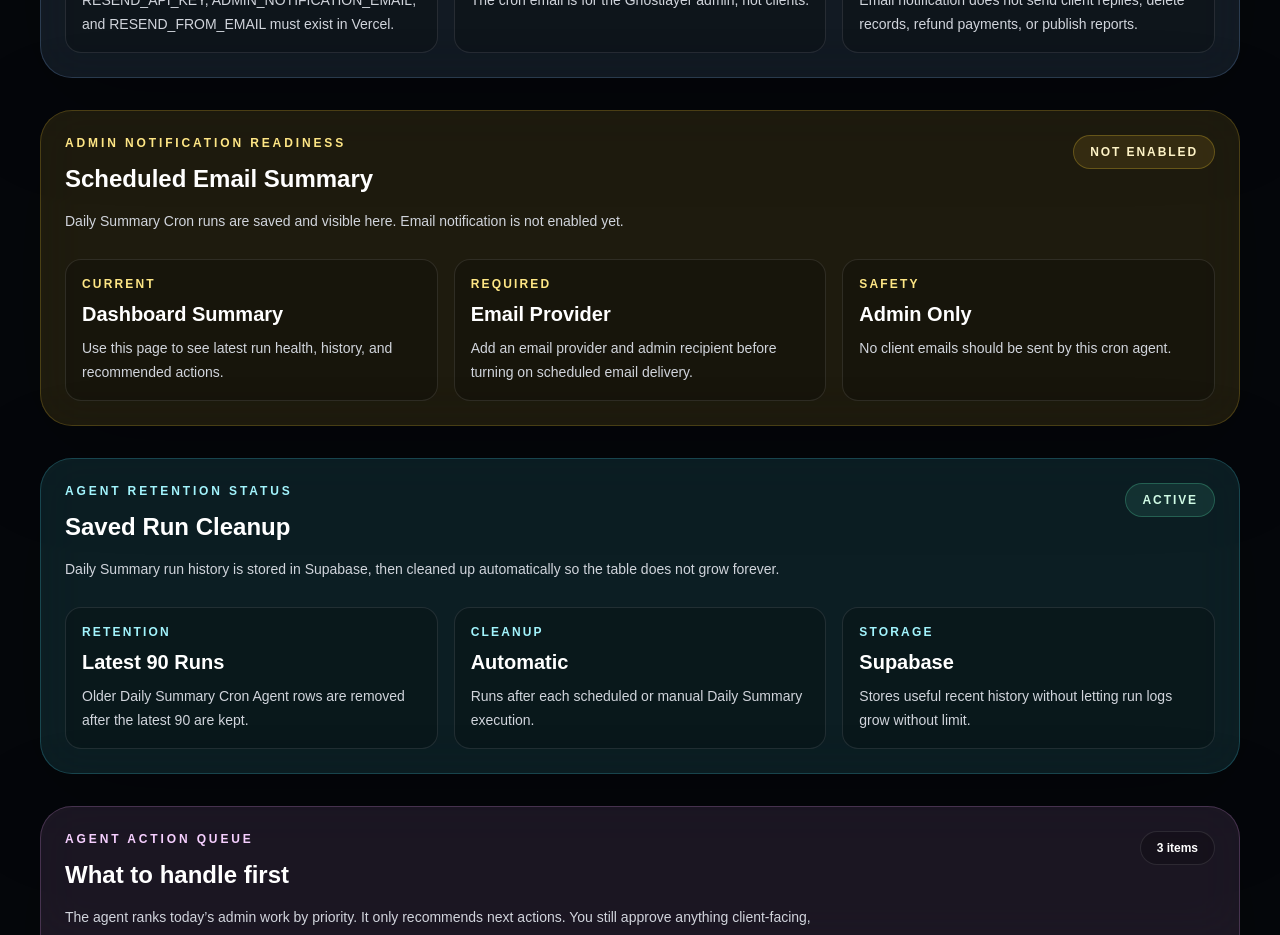
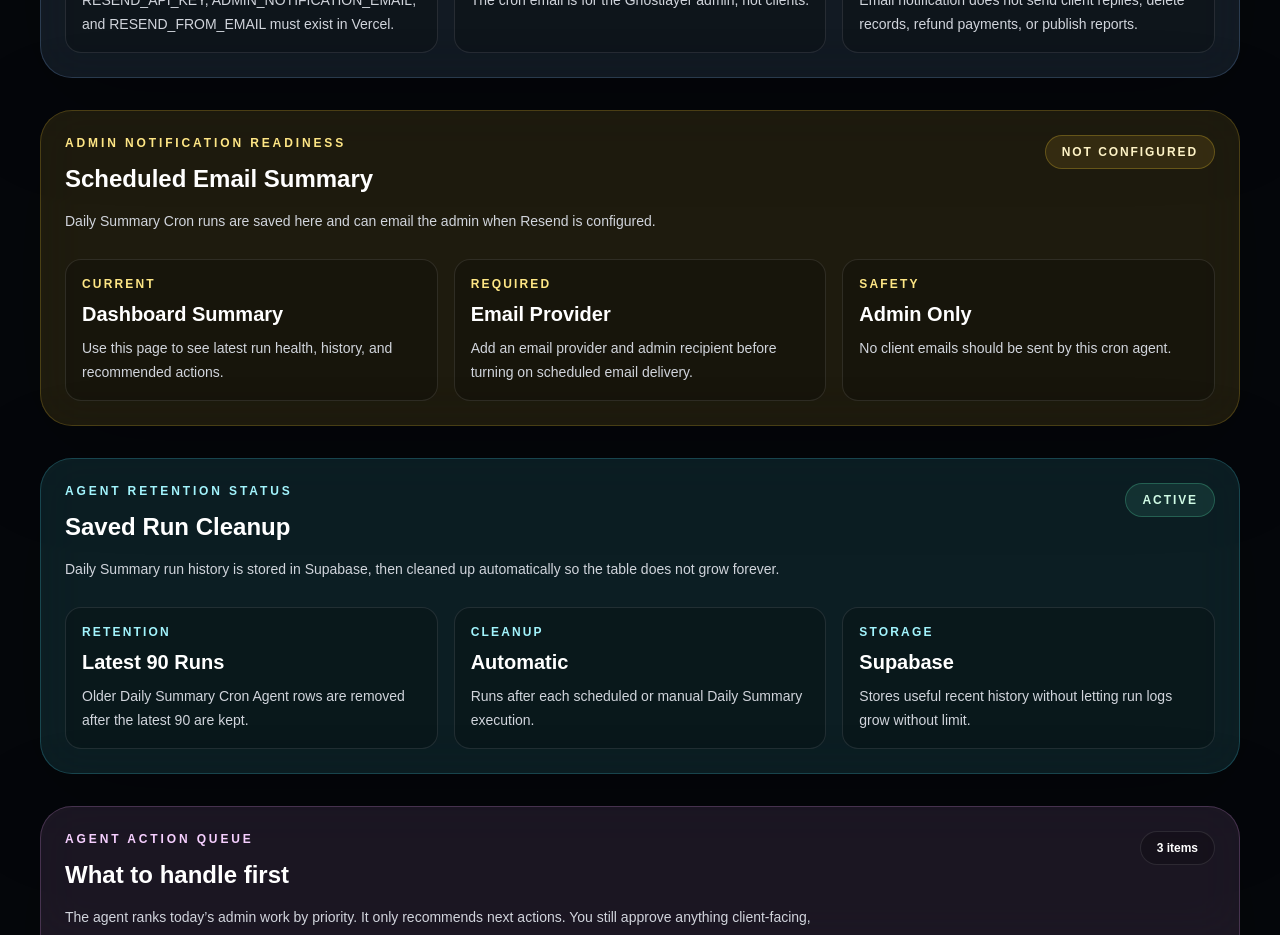
Before and after one commit to DexTheAIBusinessman/ghostlayer, a Next.js app: page /admin/agents/daily-summary in a window 1280 px wide. Shown: the part 1340-2275 px from the top of the page. Built offline with nearby package versions, Linux system fonts and the light colour scheme; no server answers.

Commit message:
show resend email notification status

```diff
--- a/app/admin/agents/daily-summary/page.tsx
+++ b/app/admin/agents/daily-summary/page.tsx
@@ -728,6 +728,10 @@ export default async function DailySummaryAgentPage() {
   const cronSummaryResult = await getCronSummaries(5);
   const lastCronSummary = cronSummaryResult.rows[0] || null;
   const cronHealth = getCronHealth(lastCronSummary, cronSummaryResult.error);
+  const emailNotificationsConfigured =
+    Boolean(process.env.RESEND_API_KEY) &&
+    Boolean(process.env.ADMIN_NOTIFICATION_EMAIL) &&
+    Boolean(process.env.RESEND_FROM_EMAIL);
 
   const actionQueue = buildAgentActionQueue({
     liveChecks,
@@ -1000,12 +1004,18 @@ export default async function DailySummaryAgentPage() {
                 Scheduled Email Summary
               </h2>
               <p className="mt-3 max-w-3xl text-sm leading-7 text-gray-300">
-                Daily Summary Cron runs are saved and visible here. Email notification is not enabled yet.
-              </p>
-            </div>
-
-            <span className="rounded-full border border-amber-300/25 bg-amber-300/10 px-4 py-2 text-xs font-black uppercase tracking-[0.16em] text-amber-100">
-              Not Enabled
+                Daily Summary Cron runs are saved here and can email the admin when Resend is configured.
+              </p>
+            </div>
+
+            <span
+              className={`rounded-full border px-4 py-2 text-xs font-black uppercase tracking-[0.16em] ${
+                emailNotificationsConfigured
+                  ? "border-emerald-300/25 bg-emerald-300/10 text-emerald-100"
+                  : "border-amber-300/25 bg-amber-300/10 text-amber-100"
+              }`}
+            >
+              {emailNotificationsConfigured ? "Enabled" : "Not Configured"}
             </span>
           </div>
 
--- a/app/admin/agents/page.tsx
+++ b/app/admin/agents/page.tsx
@@ -316,6 +316,10 @@ export default async function AgentsPage() {
   const cronSummaryResult = await getCronSummaries(5);
   const lastCronSummary = cronSummaryResult.rows[0] || null;
   const cronHealth = getCronHealth(lastCronSummary, cronSummaryResult.error);
+  const emailNotificationsConfigured =
+    Boolean(process.env.RESEND_API_KEY) &&
+    Boolean(process.env.ADMIN_NOTIFICATION_EMAIL) &&
+    Boolean(process.env.RESEND_FROM_EMAIL);
 
   return (
     <main className="relative min-h-screen overflow-hidden bg-[#05070b] px-6 py-10 text-white sm:px-8 lg:px-10">\n      <AgentNightSkyBackground />
@@ -366,12 +370,18 @@ export default async function AgentsPage() {
                 Scheduled Email Summary
               </h2>
               <p className="mt-3 max-w-3xl text-sm leading-7 text-gray-300">
-                The Daily Summary Cron Agent can already run, store summaries, and show history. Email notification is not enabled yet.
+                The Daily Summary Cron Agent can run, store summaries, show history, and email the admin when Resend is configured.
               </p>
             </div>
 
-            <span className="rounded-full border border-amber-300/25 bg-amber-300/10 px-4 py-2 text-xs font-black uppercase tracking-[0.16em] text-amber-100">
-              Not Enabled
+            <span
+              className={`rounded-full border px-4 py-2 text-xs font-black uppercase tracking-[0.16em] ${
+                emailNotificationsConfigured
+                  ? "border-emerald-300/25 bg-emerald-300/10 text-emerald-100"
+                  : "border-amber-300/25 bg-amber-300/10 text-amber-100"
+              }`}
+            >
+              {emailNotificationsConfigured ? "Enabled" : "Not Configured"}
             </span>
           </div>
 
@@ -396,7 +406,7 @@ export default async function AgentsPage() {
                 Email Provider
               </p>
               <p className="mt-2 text-sm leading-6 text-gray-300">
-                Choose Resend, SendGrid, Postmark, or another email provider before enabling daily email.
+                Resend is selected. Configure RESEND_API_KEY, ADMIN_NOTIFICATION_EMAIL, and RESEND_FROM_EMAIL in Vercel.
               </p>
             </div>
 
```
